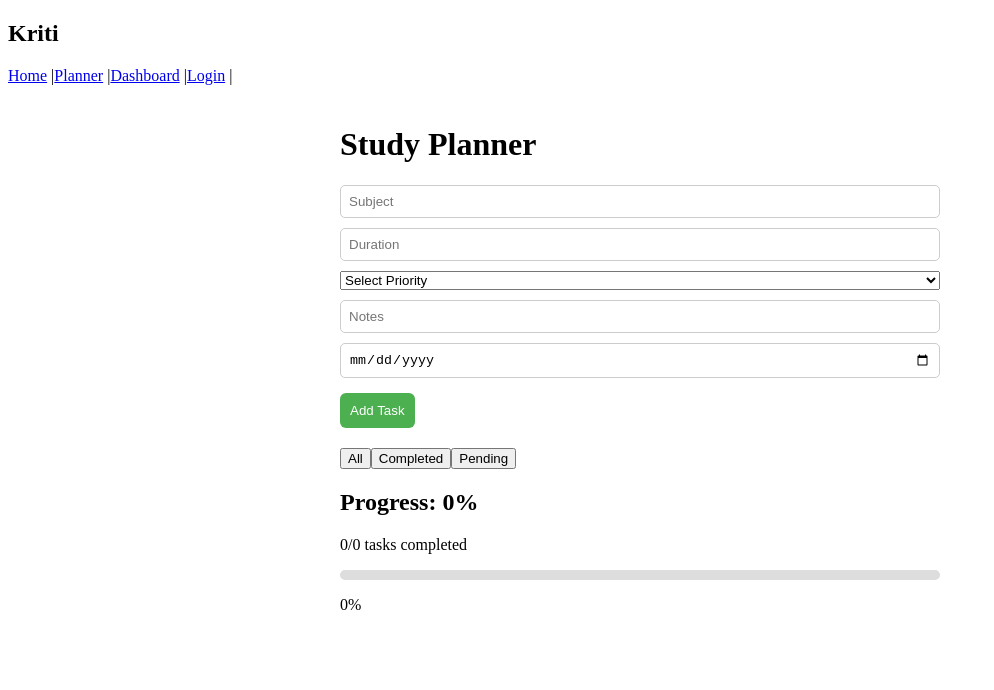
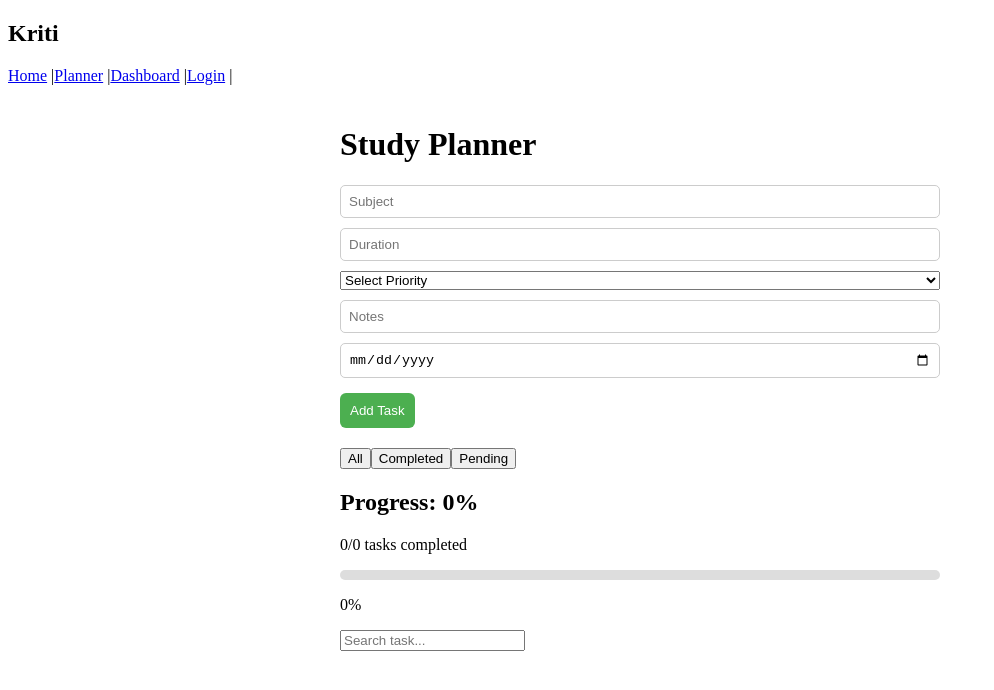
Before and after one commit to AasthaChaturvedi/Kriti, a React (Vite) app: page /planner in a window 1280 px wide. Shown: the top 690 px of the page, without its empty margins (0-994 px from the left). Built offline with nearby package versions, Linux system fonts and the light colour scheme.

Commit message:
Refactor planner into reusable React components

```diff
--- a/src/pages/Planner.jsx
+++ b/src/pages/Planner.jsx
@@ -9,7 +9,7 @@ function Planner() {
   notes: "",
   date: ""
 });
-
+const [search, setSearch] = useState("");
 const handleChange = (e) => {
   setForm({
     ...form,
@@ -39,7 +39,7 @@ useEffect(() => {
     if (editingIndex !== null) {
 
     const updatedTasks = tasks.map((task, i) =>
-      index === editingIndex ? { ...form, completed: task.completed } : task
+      i === editingIndex ? { ...form, completed: task.completed } : task
     );
     setTasks(updatedTasks);
     setEditingIndex(null);
@@ -81,25 +81,28 @@ useEffect(() => {
     }
     };
     const filteredTasks = tasks.filter(task => {
+      if (!task.subject.toLowerCase().includes(search.toLowerCase())) return false;
       if (filter === "completed") return task.completed;
       if (filter === "pending") return !task.completed;
       return true;
     });
-    const sortedTasks = [...filteredTasks].sort((a, b) => {new Date(a.date) - new Date(b.date)});
+    const sortedTasks = [...filteredTasks].sort((a, b) => new Date(a.date) - new Date(b.date)
+);
     const completedTasks = tasks.filter(task => task.completed).length;
     const totalTasks =tasks.length;
     const progress = totalTasks === 0 ? 0 : Math.round((completedTasks / totalTasks) * 100);
     const [editingIndex, setEditingIndex] = useState(null);
     const editTask = (index) => {
       const task = tasks[index];
-      setEditingIndex(index);
       setForm(task);
       setEditingIndex(index);
     };
+
   return (
     <div style={{ padding: "20px", maxWidth: "600px", margin: "auto" }}>
 
       <h1>Study Planner</h1>
+
 
       <input
         type="text"
@@ -219,6 +222,12 @@ useEffect(() => {
   </div>
   <p>{progress}%</p>
 </div>
+<input
+  type="text"
+  placeholder="Search task..."
+  value={search}
+  onChange={(e) => setSearch(e.target.value)}
+/>
       <ul style={{ listStyle: "none", padding: 0 }}>
   {sortedTasks.map((task, index) => (
     <li
```
